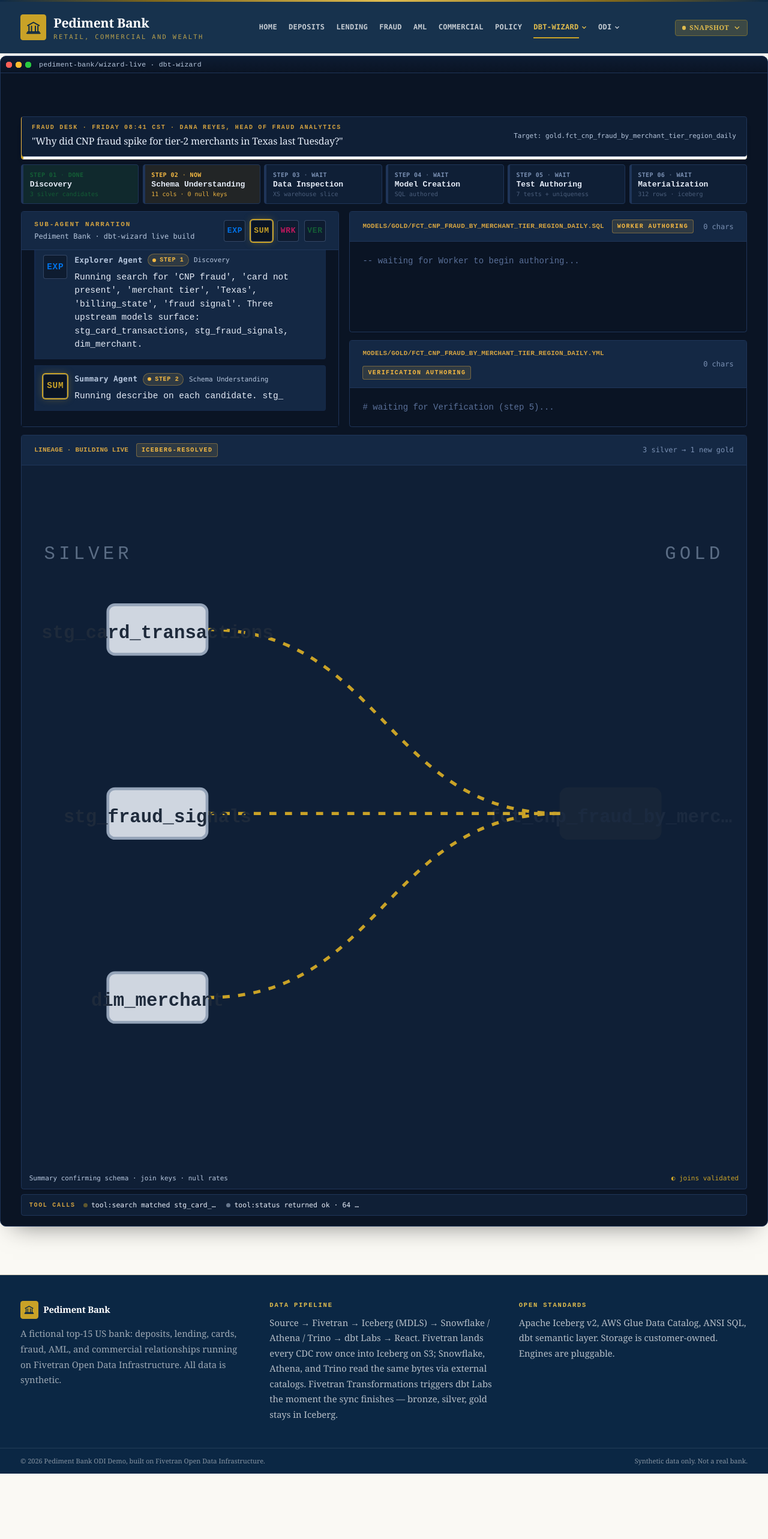
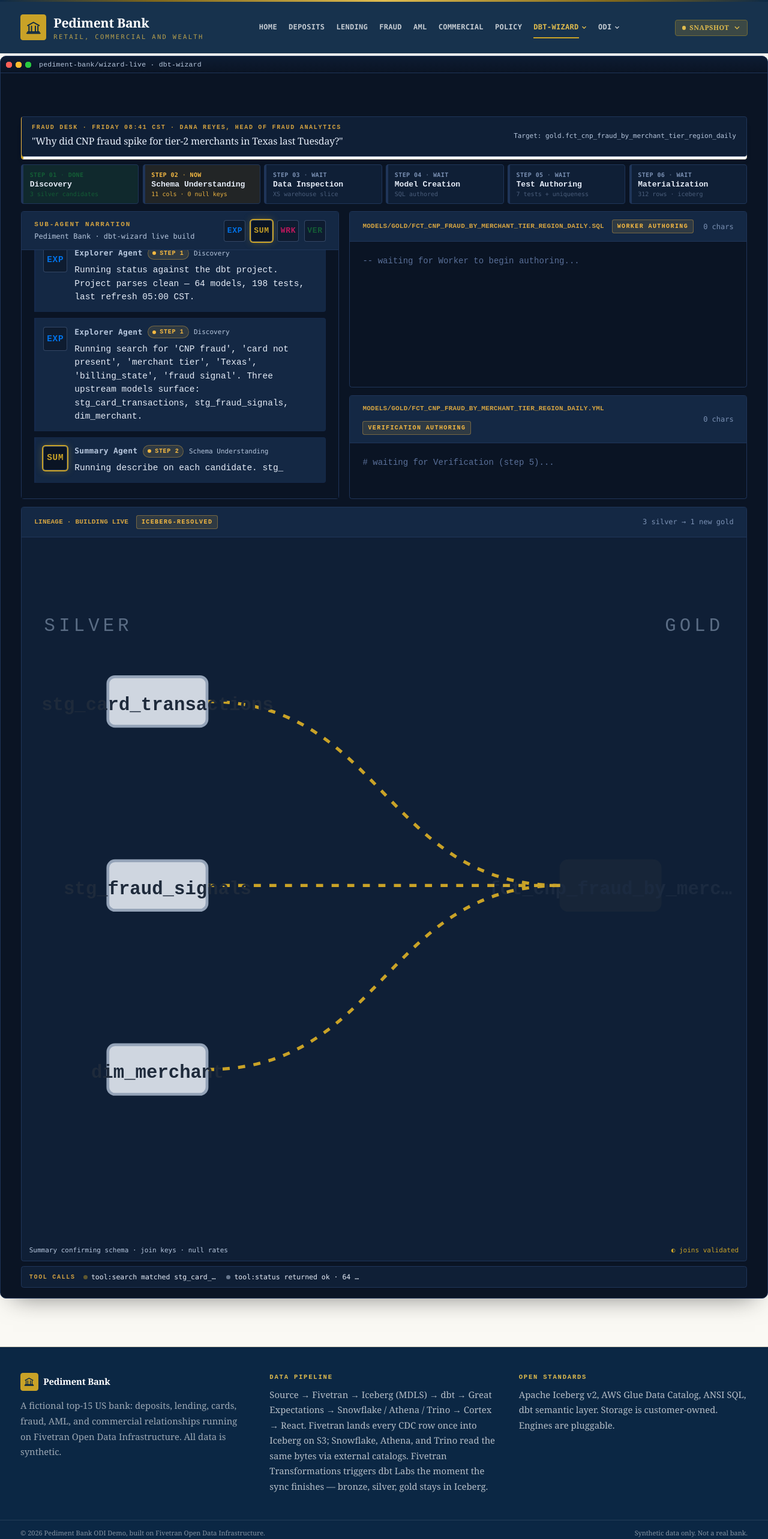
Before and after one commit to fivetran-jasonchletsos/Banking-ODI-Demo, a React (Vite) app in the folder northbay-app/frontend/: page /#/wizard-live in a window 1280 px wide. Shown: the top 2566 px of the page at 60% size. Before the commit the page ends 2457 px from the top, so only its background shows below. Built offline with nearby package versions, Linux system fonts and the light colour scheme.

Commit message:
Summit P0 fixes: scenario date sanity, footer copy, fetch cache, HelpTour mobile, WizardLive mobile viewport

```diff
--- a/northbay-app/frontend/src/components/Layout.tsx
+++ b/northbay-app/frontend/src/components/Layout.tsx
@@ -242,7 +242,7 @@ export default function Layout() {
           <div>
             <div className="eyebrow-light mb-2">Data pipeline</div>
             <p className="leading-relaxed text-white/70">
-              Source → Fivetran → Iceberg (MDLS) → Snowflake / Athena / Trino → dbt Labs → React.
+              Source → Fivetran → Iceberg (MDLS) → dbt → Great Expectations → Snowflake / Athena / Trino → Cortex → React.
               Fivetran lands every CDC row once into Iceberg on S3; Snowflake, Athena, and Trino read
               the same bytes via external catalogs. Fivetran Transformations triggers dbt Labs the
               moment the sync finishes — bronze, silver, gold stays in Iceberg.
--- a/northbay-app/frontend/src/pages/AboutPage.tsx
+++ b/northbay-app/frontend/src/pages/AboutPage.tsx
@@ -127,7 +127,7 @@ const STACK = [
   { layer: 'Transform',  name: 'dbt',                         note: '168 models across bronze, silver, gold, marts. 532 tests on every run.' },
   { layer: 'Build AI',   name: 'dbt-wizard',                  note: 'Four sub-agents (Explorer, Summary, Worker, Verification) that author new gold models in ninety seconds. Every output is tested, lineage-tracked, and tagged ai_built.' },
   { layer: 'Compute',    name: 'Snowflake / Athena / Trino',  note: 'Each engine reads the same Iceberg bytes via external catalogs. No copies, no extracts. Pick the engine that fits the team — same gold layer.' },
-  { layer: 'Frontend',   name: 'React 19, Vite, Tailwind v4', note: 'Static SPA on GitHub Pages, reads pre-computed JSON snapshots of the gold layer.' },
+  { layer: 'Frontend',   name: 'React 19, Vite, Tailwind v4', note: 'Static SPA on GitHub Pages, reads pre-computed the gold layer.' },
 ];
 
 const DATA_SOURCES = [
--- a/northbay-app/frontend/src/pages/PipelinePage.tsx
+++ b/northbay-app/frontend/src/pages/PipelinePage.tsx
@@ -20,7 +20,7 @@ const FLOW_NODES: FlowNode[] = [
   { id: 'iceberg',   logo: 'iceberg',   label: 'Iceberg (MDLS)',          sub: 'Apache Iceberg on S3 · MDLS',       status: 'healthy', metric: 'One copy of the bytes' },
   { id: 'compute',   logo: 'snowflake', label: 'Snowflake / Athena / Trino', sub: 'External Iceberg reads',         status: 'healthy', metric: 'No copies, no extracts' },
   { id: 'dbt',       logo: 'dbt',       label: 'dbt Labs',                sub: 'Bronze → Silver → Gold · Triggered by Fivetran', status: 'healthy', metric: '31s avg · 0 failures' },
-  { id: 'app',       logo: 'app',       label: 'React',                   sub: 'Northbay app · static JSON',        status: 'healthy', metric: 'CDN · 9 min deploy' },
+  { id: 'app',       logo: 'app',       label: 'React',                   sub: 'Northbay app · the gold layer',        status: 'healthy', metric: 'CDN · 9 min deploy' },
 ];
 
 // Fivetran dashboard URL format: /dashboard/connections/{schema_name}/settings
--- a/northbay-app/frontend/src/pages/WizardLivePage.tsx
+++ b/northbay-app/frontend/src/pages/WizardLivePage.tsx
@@ -364,8 +364,8 @@ export default function WizardLivePage() {
 
         {/* ── LEFT: Sub-agent narration ── */}
         <section
-          className="research-card flex flex-col"
-          style={{ height: 'calc(100dvh - 440px)', minHeight: 300 }}
+          className="research-card flex flex-col lg:!h-[calc(100dvh-440px)]"
+          style={{ minHeight: 'max(60vh, 300px)' }}
         >
           <header
             className="px-5 py-3 border-b flex items-center justify-between"
@@ -446,7 +446,7 @@ export default function WizardLivePage() {
         </section>
 
         {/* ── RIGHT: Live code panels ── */}
-        <section className="flex flex-col gap-3" style={{ height: 'calc(100dvh - 440px)', minHeight: 300 }}>
+        <section className="flex flex-col gap-3 lg:!h-[calc(100dvh-440px)]" style={{ minHeight: 'max(60vh, 300px)' }}>
 
           {/* SQL panel */}
           <div className="research-card flex flex-col" style={{ flex: '1.7 1 0' }}>
```
